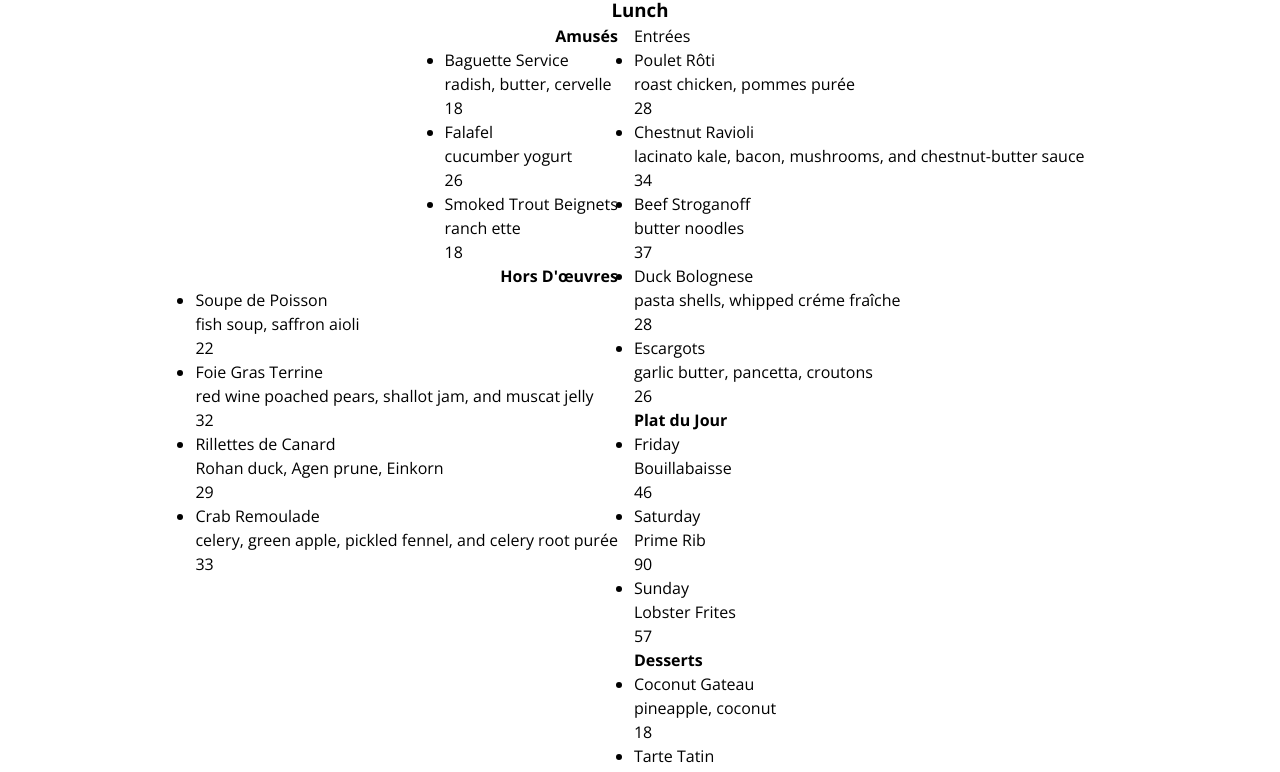
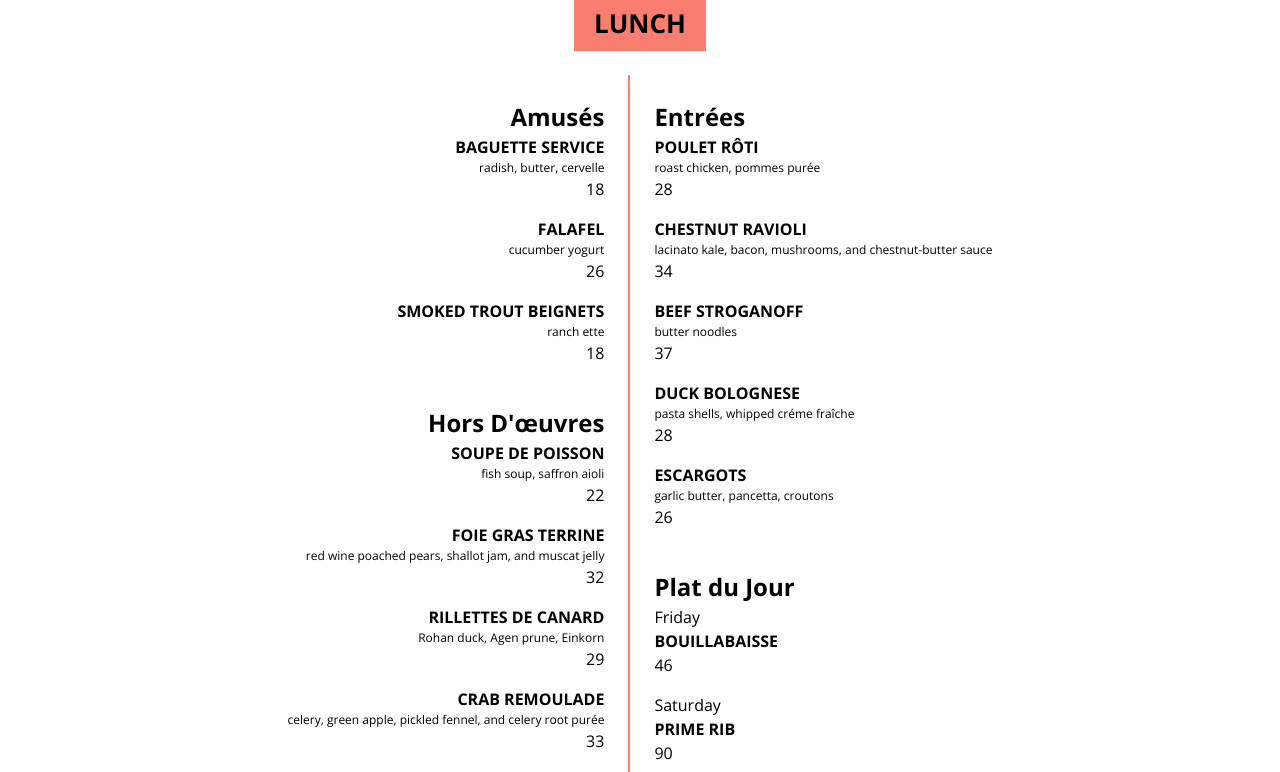
Before and after one commit to py-code314/restaurant-page, a website built with webpack: page src/template.html in a window 1280 px wide. Shown: the part 589-1361 px from the top of the page. Built offline with nearby package versions, Linux system fonts and the light colour scheme.

Commit message:
style: Add styles to lunch menu

```diff
--- a/src/homepage.js
+++ b/src/homepage.js
@@ -88,7 +88,7 @@ const loadHomepage = () => {
 
         <li class="footer__list-item">
           <img class="footer__list-image" src="${subscribeImg}" alt="" width="25" height="25">
-          <a class="footer__link" href="#" onclick="event.preventDefault()">Subscribe</a>
+          <a class="footer__link footer__link--upper" href="#" onclick="event.preventDefault()">Subscribe</a>
         </li>
       </ul>
     </div>
--- a/src/menu.js
+++ b/src/menu.js
@@ -66,7 +66,7 @@ const showMenu = () => {
 
           </div>
 
-          <div class="lunch__categories-right>
+          <div class="lunch__categories-right">
 
             <h4 class="lunch__subtitle">Entrées</h4>
             <ul class="lunch__list lunch__entrées">
--- a/src/styles.css
+++ b/src/styles.css
@@ -1,22 +1,23 @@
-
 :root {
-
   --clr-white: hsl(0, 0%, 100%);
   --clr-black: hsl(0, 0%, 0%);
   --clr-lime-green: hsl(74, 54%, 54%);
   --clr-dark-green: hsl(179, 98%, 18%);
   --clr-dark-red: hsl(0, 100%, 27%);
+  --clr-salmon: hsl(6, 93%, 71%);
 
-  --ff-open-sans: "Open Sans", sans-serif;
-  --ff-bubblegum-sans: "Bubblegum Sans", sans-serif;
+  --ff-open-sans: 'Open Sans', sans-serif;
+  --ff-bubblegum-sans: 'Bubblegum Sans', sans-serif;
 
   --radius-1: 5px;
   --radius-2: 30px;
-  --shadow: 5px 5px 5px 0px rgba(0,0,0,0.6);
+  --shadow: 5px 5px 5px 0px rgba(0, 0, 0, 0.6);
 
   --space-40: 0.25rem;
   --space-80: 0.5rem;
+  --space-200: 0.75rem;
   --space-400: 1rem;
+  --space-600: 1.25rem;
   --space-700: 1.5rem;
   --space-1100: 2.5rem;
 
@@ -26,14 +27,14 @@
   --fw-medium: 500;
   --fw-bold: 700;
 
-  --fs-60: 1.25rem;
+  --fs-200: 0.75rem;
+  --fs-600: 1.25rem;
+  --fs-700: 1.5rem;
   --fs-750: 1.625rem;
+  --fs-800: 1.75rem;
   --fs-850: 1.875rem;
   --fs-1100: 2.5rem;
 }
-
-
-
 
 /* ===================
    JOSH COMEAU'S RESET
@@ -94,7 +95,10 @@ h6 {
   isolation: isolate;
 }
 
-
+/* Remove markers */
+ul {
+  list-style-type: none;
+}
 
 body {
   font-family: var(--ff-open-sans);
@@ -102,13 +106,13 @@ body {
   flex-direction: column;
 }
 
-
 .header {
   display: flex;
   flex-direction: column;
 
   justify-content: space-between;
-  background: url('./images/black-and-white.jpeg') no-repeat center center / cover;
+  background: url('./images/black-and-white.jpeg') no-repeat center center /
+    cover;
 
   height: 500px;
   /* text-align: center; */
@@ -122,7 +126,6 @@ body {
 }
 
 .header__title {
-
   font-family: var(--ff-bubblegum-sans);
   font-size: var(--fs-1100);
   /* padding-block: var(--space-400); */
@@ -189,14 +192,13 @@ body {
   flex-direction: column;
   justify-content: center;
   align-items: center;
-  gap: var(--space-400)
+  gap: var(--space-400);
 }
 
 .intro__title,
 .menu__title {
   font-size: var(--fs-850);
   text-transform: uppercase;
-
 }
 
 .btn--reserve {
@@ -234,28 +236,24 @@ body {
 }
 
 .feature--restaurant {
-  background: url(./images/image-restaurant.jpeg) no-repeat center center / cover;
-
+  background: url(./images/image-restaurant.jpeg) no-repeat center center /
+    cover;
 }
 .feature--menu {
   background: url(./images/image-menu.jpeg) no-repeat center center / cover;
-
 }
 .feature--bar {
   background: url(./images/image-bar.jpeg) no-repeat center center / cover;
-
 }
 .feature--chef {
   background: url(./images/image-chef.jpeg) no-repeat center center / cover;
-
 }
 .feature--chocolates {
-  background: url(./images/image-chocolates.jpeg) no-repeat center center / cover;
-
+  background: url(./images/image-chocolates.jpeg) no-repeat center center /
+    cover;
 }
 .feature--events {
   background: url(./images/image-events.jpeg) no-repeat center center / cover;
-
 }
 
 .feature__name {
@@ -276,7 +274,7 @@ body {
 }
 
 .footer__list {
-  list-style: none;
+  /* list-style: none; */
   display: flex;
   justify-content: space-between;
   align-items: center;
@@ -286,7 +284,7 @@ body {
   display: flex;
   justify-content: space-between;
   align-items: center;
-  gap: var(--space-40)
+  gap: var(--space-40);
 }
 
 .footer__link {
@@ -297,7 +295,7 @@ body {
   text-decoration: none;
 }
 
-.footer__link--subscribe {
+.footer__link--upper {
   text-transform: uppercase;
 }
 
@@ -314,13 +312,53 @@ body {
   align-items: center;
 }
 
+.lunch__title {
+  font-size: var(--fs-750);
+  text-transform: uppercase;
+  background-color: var(--clr-salmon);
+  padding: var(--space-80) var(--space-600);
+}
+
 .lunch__categories {
   display: flex;
-  gap: var(--space-400)
+  padding: var(--space-700);
+}
+
+.lunch__categories-left,
+.lunch__categories-right {
+  padding: var(--space-700);
 }
 
 .lunch__categories-left {
   display: flex;
   flex-direction: column;
   align-items: end;
+  border-inline-end: 2px solid var(--clr-salmon);
 }
+
+.lunch__subtitle {
+  font-size: var(--fs-700);
+}
+
+.lunch__categories-left .lunch__list {
+  text-align: right;
+}
+
+.lunch__list {
+  display: flex;
+  flex-direction: column;
+  gap: var(--space-400)
+}
+
+.lunch__list:not(:last-child) {
+  margin-block-end: var(--space-1100);
+}
+
+.lunch__item-name {
+  text-transform: uppercase;
+  font-weight: var(--fw-bold);
+}
+
+.lunch__item-description {
+  font-size: var(--fs-200);
+}
```
